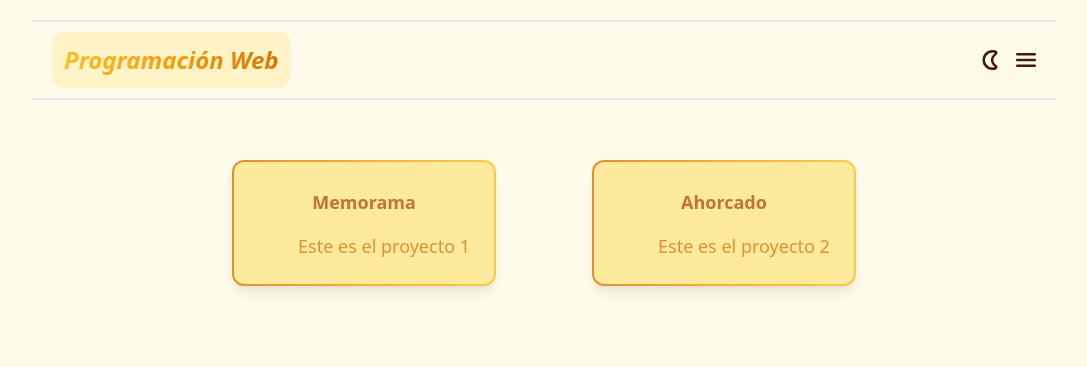
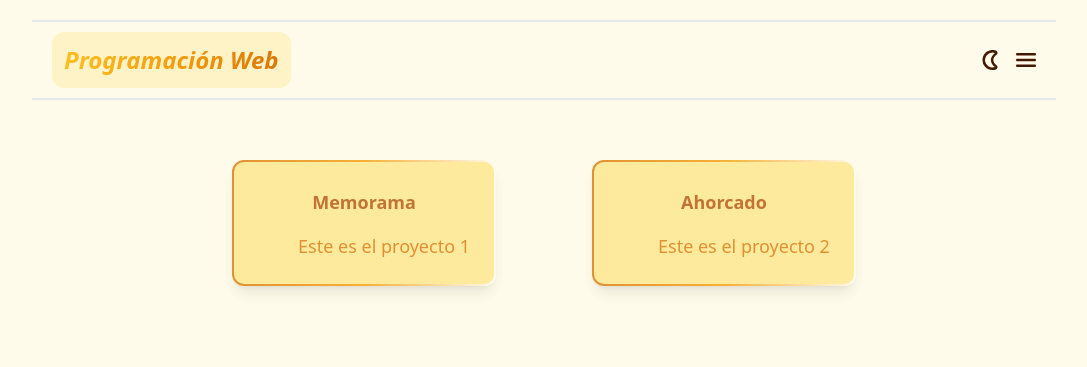
Before and after one commit to Goyoz/web, an Astro site: page /proyecto in a window 1280 px wide. Shown: the top 367 px of the page, without its empty margins (96-1183 px from the left). Built offline with nearby package versions, Linux system fonts and the light colour scheme; Astro itself is replaced by a stand-in of ours.

Commit message:
Update Proyecto.astro

```diff
--- a/src/componentes/Proyecto.astro
+++ b/src/componentes/Proyecto.astro
@@ -6,7 +6,7 @@
 }
 const { title, link, description } = Astro.props;
 ---
-<article class=" rounded-xl bg-gradient-to-r from-amber-600 via-amber-500 to-amber-400 p-0.5 transition shadow-lg hover:shadow-2xl opacity-80 hover:opacity-100 hover:scale-105 m-10">
+<article class=" rounded-xl bg-gradient-to-r from-amber-600 via-amber-500 to-amber-50 p-0.5 transition shadow-lg hover:shadow-2xl opacity-80 hover:opacity-100 hover:scale-105 m-10">
 	<div class="rounded-[10px] bg-amber-200 p-4 sm:p-6">
 		<div class=" w-full flex justify-between text-amber-700">
 			<div class="w-full flex justify-center">
```
